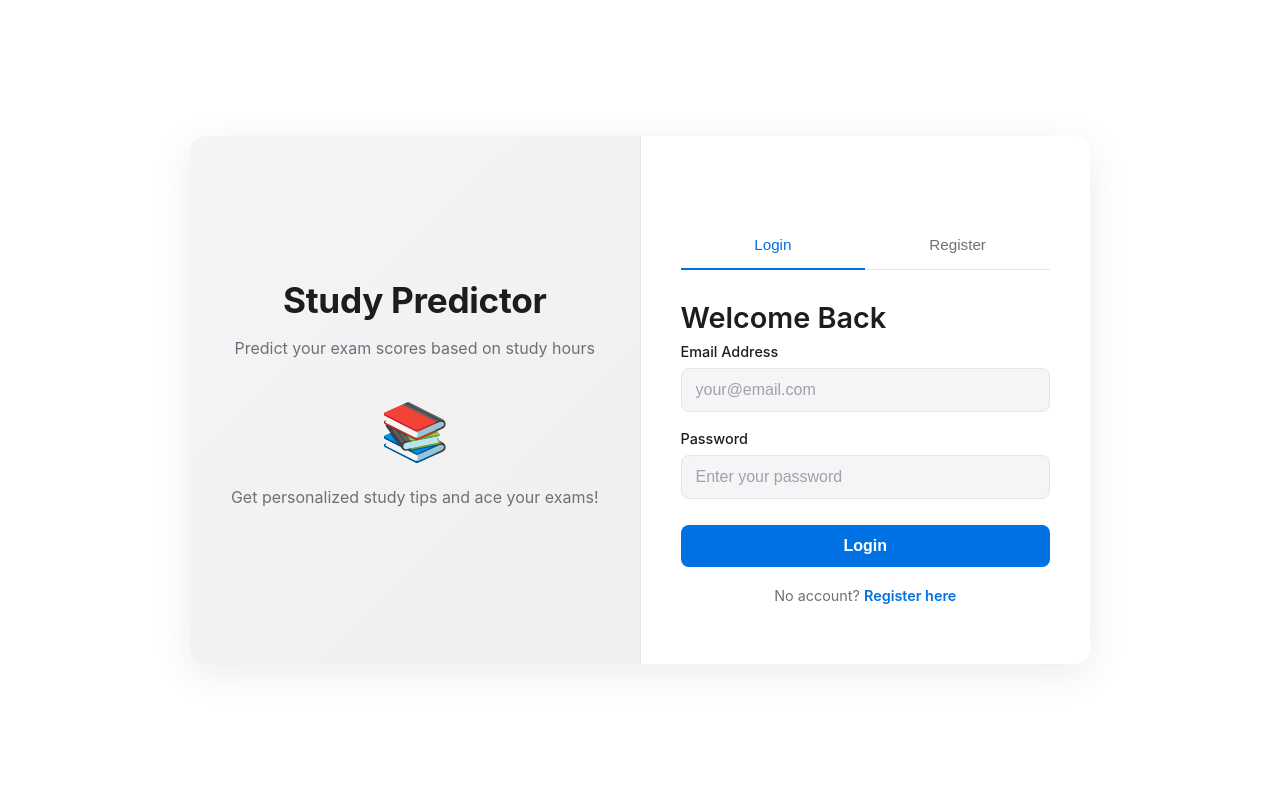
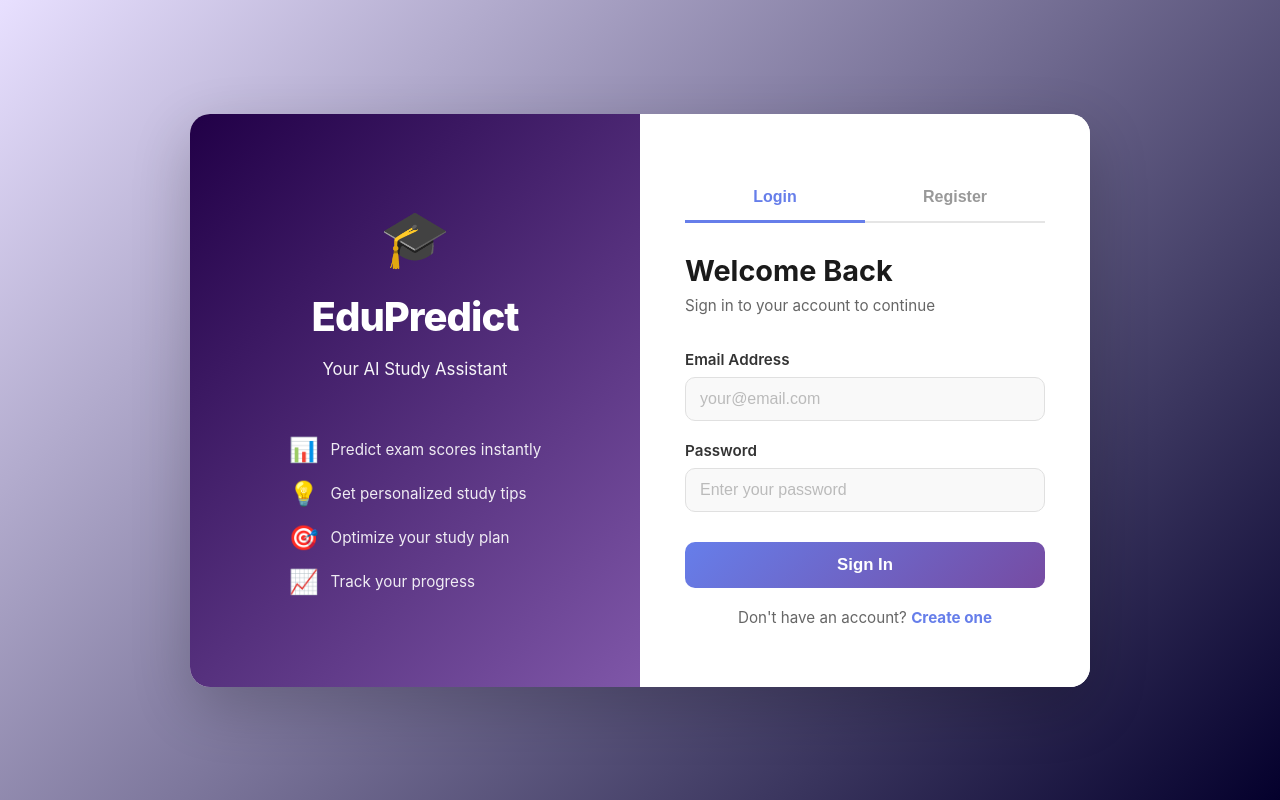
Before and after one commit to wapnethmitha/ai-study-predictor, a Flask app: page /login in a window 1280 px wide. Run offline with Flask 3, Linux system fonts and the light colour scheme.

Commit message:
feat: Update UI and improve styles for EduPredict application

```diff
--- a/templates/login.html
+++ b/templates/login.html
@@ -1,7 +1,7 @@
 <!DOCTYPE html>
 <html>
 <head>
-    <title>Login - Study Predictor</title>
+    <title>EduPredict - AI Study Assistant</title>
     <style>
         * {
             margin: 0;
@@ -10,152 +10,186 @@
         }
 
         body {
-            font-family: -apple-system, BlinkMacSystemFont, 'Segoe UI', 'Helvetica Neue', sans-serif;
-            background: #ffffff;
+            font-family: -apple-system, BlinkMacSystemFont, 'Segoe UI', 'Roboto', sans-serif;
+            background: linear-gradient(135deg, #e8e0ff 0%, #04002c 100%);
             min-height: 100vh;
             display: flex;
             justify-content: center;
             align-items: center;
+            padding: 20px;
+        }
+
+        .auth-wrapper {
+            width: 100%;
+            max-width: 900px;
         }
 
         .auth-container {
-            display: flex;
-            width: 100%;
-            max-width: 900px;
-            height: auto;
-            min-height: 500px;
-            box-shadow: 0 10px 40px rgba(0, 0, 0, 0.08);
-            border-radius: 16px;
+            display: grid;
+            grid-template-columns: 1fr 1fr;
+            gap: 0;
+            background: white;
+            border-radius: 20px;
+            box-shadow: 0 20px 60px rgba(0, 0, 0, 0.2);
             overflow: hidden;
-            background: white;
+            min-height: 550px;
         }
 
         .auth-left {
-            flex: 1;
-            background: linear-gradient(135deg, #f5f5f7 0%, #efefef 100%);
-            padding: 60px 40px;
+            background: linear-gradient(135deg, #210047 0%, #764ba2ef 100%);
+            padding: 60px 45px;
             display: flex;
             flex-direction: column;
             justify-content: center;
             align-items: center;
             text-align: center;
-            border-right: 1px solid #e5e5e7;
+            color: white;
+        }
+
+        .logo {
+            font-size: 3.5em;
+            margin-bottom: 20px;
         }
 
         .auth-left h1 {
-            font-size: 2.2em;
-            color: #1d1d1f;
+            font-size: 2.5em;
+            font-weight: 800;
             margin-bottom: 15px;
-            font-weight: 700;
-            letter-spacing: -0.3px;
+            letter-spacing: -1px;
         }
 
         .auth-left p {
-            font-size: 1em;
-            color: #6f6f77;
+            font-size: 1.05em;
             line-height: 1.6;
-            margin-bottom: 10px;
+            opacity: 0.95;
+            margin-bottom: 12px;
         }
 
-        .auth-left .emoji {
-            font-size: 3.5em;
-            margin: 25px 0 20px 0;
+        .features {
+            margin-top: 40px;
+            text-align: left;
+            display: flex;
+            flex-direction: column;
+            gap: 15px;
+        }
+
+        .feature {
+            display: flex;
+            align-items: center;
+            gap: 12px;
+        }
+
+        .feature-icon {
+            font-size: 1.5em;
+            flex-shrink: 0;
+        }
+
+        .feature-text {
+            font-size: 0.95em;
+            opacity: 0.9;
         }
 
         .auth-right {
-            flex: 1;
-            background: #ffffff;
-            padding: 60px 40px;
+            padding: 60px 45px;
             display: flex;
             flex-direction: column;
             justify-content: center;
+            background: white;
         }
 
-        .auth-right h2 {
+        .form-header {
+            margin-bottom: 35px;
+        }
+
+        .form-header h2 {
             font-size: 1.8em;
-            color: #1d1d1f;
+            color: #1a1a1a;
+            font-weight: 700;
             margin-bottom: 8px;
-            font-weight: 600;
+        }
+
+        .form-header p {
+            color: #666;
+            font-size: 0.95em;
         }
 
         .auth-tabs {
             display: flex;
             gap: 0;
-            margin: 25px 0 30px 0;
-            border-bottom: 1px solid #e5e5e7;
+            margin-bottom: 30px;
+            border-bottom: 2px solid #e5e5e5;
         }
 
         .auth-tabs button {
             flex: 1;
-            padding: 15px 0;
+            padding: 14px 0;
             background: none;
             border: none;
-            font-size: 0.95em;
-            color: #6f6f77;
+            font-size: 1em;
+            color: #999;
             cursor: pointer;
-            font-weight: 500;
+            font-weight: 600;
             transition: all 0.3s ease;
-            border-bottom: 2px solid transparent;
-            margin-bottom: -1px;
+            border-bottom: 3px solid transparent;
+            margin-bottom: -2px;
         }
 
         .auth-tabs button.active {
-            color: #0071e3;
-            border-bottom-color: #0071e3;
+            color: #667eea;
+            border-bottom-color: #667eea;
         }
 
         .form-group {
-            margin-bottom: 18px;
+            margin-bottom: 20px;
         }
 
         .form-group label {
             display: block;
             margin-bottom: 8px;
-            color: #1d1d1f;
-            font-weight: 500;
-            font-size: 0.9em;
+            color: #333;
+            font-weight: 600;
+            font-size: 0.95em;
         }
 
         .form-group input {
             width: 100%;
             padding: 12px 14px;
-            border: 1px solid #e5e5e7;
-            border-radius: 8px;
+            border: 1.5px solid #e0e0e0;
+            border-radius: 10px;
             font-size: 1em;
-            background: #f5f5f7;
-            color: #1d1d1f;
+            background: #f9f9f9;
+            color: #1a1a1a;
             transition: all 0.3s ease;
         }
 
         .form-group input:focus {
             outline: none;
+            border-color: #667eea;
             background: white;
-            border-color: #0071e3;
-            box-shadow: 0 0 0 3px rgba(0, 113, 227, 0.1);
+            box-shadow: 0 0 0 4px rgba(102, 126, 234, 0.1);
         }
 
         .form-group input::placeholder {
-            color: #a1a1a6;
+            color: #bbb;
         }
 
         .submit-btn {
             width: 100%;
-            padding: 12px;
-            background: #0071e3;
+            padding: 13px;
+            background: linear-gradient(135deg, #667eea 0%, #764ba2 100%);
             color: white;
             border: none;
-            border-radius: 8px;
-            font-size: 1em;
-            font-weight: 600;
+            border-radius: 10px;
+            font-size: 1.05em;
+            font-weight: 700;
             cursor: pointer;
             transition: all 0.3s ease;
-            margin-top: 8px;
+            margin-top: 10px;
         }
 
         .submit-btn:hover {
-            background: #0077ed;
-            transform: translateY(-1px);
-            box-shadow: 0 4px 12px rgba(0, 113, 227, 0.3);
+            transform: translateY(-2px);
+            box-shadow: 0 10px 25px rgba(102, 126, 234, 0.35);
         }
 
         .submit-btn:active {
@@ -163,67 +197,103 @@
         }
 
         .error-message {
-            background: #fef2f2;
+            background: #fee;
             color: #dc2626;
             padding: 12px 14px;
-            border-radius: 8px;
+            border-radius: 10px;
             margin-bottom: 20px;
-            border-left: 3px solid #dc2626;
+            border-left: 4px solid #dc2626;
             font-size: 0.9em;
+            font-weight: 500;
         }
 
         .form-footer {
             text-align: center;
             margin-top: 20px;
-            color: #6f6f77;
-            font-size: 0.9em;
+            color: #666;
+            font-size: 0.95em;
         }
 
         .form-footer a {
-            color: #0071e3;
+            color: #667eea;
             text-decoration: none;
-            font-weight: 600;
+            font-weight: 700;
             cursor: pointer;
             transition: color 0.3s;
         }
 
         .form-footer a:hover {
-            color: #0077ed;
+            color: #764ba2;
         }
 
         #registerForm {
             display: none;
         }
 
-        @media (max-width: 768px) {
+        @media (max-width: 900px) {
             .auth-container {
-                flex-direction: column;
+                grid-template-columns: 1fr;
                 min-height: auto;
             }
 
             .auth-left {
-                padding: 40px 30px;
-                border-right: none;
-                border-bottom: 1px solid #e5e5e7;
+                padding: 45px 35px;
+            }
+
+            .auth-right {
+                padding: 45px 35px;
             }
 
             .auth-left h1 {
-                font-size: 1.8em;
+                font-size: 2em;
+            }
+
+            .features {
+                display: none;
+            }
+        }
+
+        @media (max-width: 600px) {
+            .auth-left h1 {
+                font-size: 1.6em;
             }
 
             .auth-right {
-                padding: 40px 30px;
+                padding: 35px 20px;
+            }
+
+            .form-header h2 {
+                font-size: 1.4em;
             }
         }
     </style>
 </head>
 <body>
+    <div class="auth-wrapper">
         <div class="auth-container">
             <div class="auth-left">
-            <h1>Study Predictor</h1>
-            <p>Predict your exam scores based on study hours</p>
-            <div class="emoji">📚</div>
-            <p>Get personalized study tips and ace your exams!</p>
+                <div class="logo">🎓</div>
+                <h1>EduPredict</h1>
+                <p>Your AI Study Assistant</p>
+
+                <div class="features">
+                    <div class="feature">
+                        <div class="feature-icon">📊</div>
+                        <div class="feature-text">Predict exam scores instantly</div>
+                    </div>
+                    <div class="feature">
+                        <div class="feature-icon">💡</div>
+                        <div class="feature-text">Get personalized study tips</div>
+                    </div>
+                    <div class="feature">
+                        <div class="feature-icon">🎯</div>
+                        <div class="feature-text">Optimize your study plan</div>
+                    </div>
+                    <div class="feature">
+                        <div class="feature-icon">📈</div>
+                        <div class="feature-text">Track your progress</div>
+                    </div>
+                </div>
             </div>
 
             <div class="auth-right">
@@ -238,7 +308,10 @@
 
                 <!-- Login Form -->
                 <form id="loginForm" method="POST" action="{{ url_for('login') }}">
+                    <div class="form-header">
                         <h2>Welcome Back</h2>
+                        <p>Sign in to your account to continue</p>
+                    </div>
                     <div class="form-group">
                         <label>Email Address</label>
                         <input type="email" name="email" placeholder="your@email.com" required>
@@ -247,15 +320,18 @@
                         <label>Password</label>
                         <input type="password" name="password" placeholder="Enter your password" required>
                     </div>
-                <button type="submit" class="submit-btn">Login</button>
+                    <button type="submit" class="submit-btn">Sign In</button>
                     <div class="form-footer">
-                    No account? <a onclick="switchTab('register')">Register here</a>
+                        Don't have an account? <a onclick="switchTab('register')">Create one</a>
                     </div>
                 </form>
 
                 <!-- Register Form -->
                 <form id="registerForm" method="POST" action="{{ url_for('register') }}">
-                <h2>Create Account</h2>
+                    <div class="form-header">
+                        <h2>Get Started</h2>
+                        <p>Create your account and start learning</p>
+                    </div>
                     <div class="form-group">
                         <label>Email Address</label>
                         <input type="email" name="email" placeholder="your@email.com" required>
@@ -266,9 +342,10 @@
                     </div>
                     <button type="submit" class="submit-btn">Create Account</button>
                     <div class="form-footer">
-                    Have an account? <a onclick="switchTab('login')">Login here</a>
+                        Already have an account? <a onclick="switchTab('login')">Sign in</a>
                     </div>
                 </form>
+            </div>
         </div>
     </div>
 
```
Also changed, not shown: static/style.css (+120 -150 lines), templates/index.html (+5 -18 lines). Lines whose indentation alone changed are shown as unchanged.
